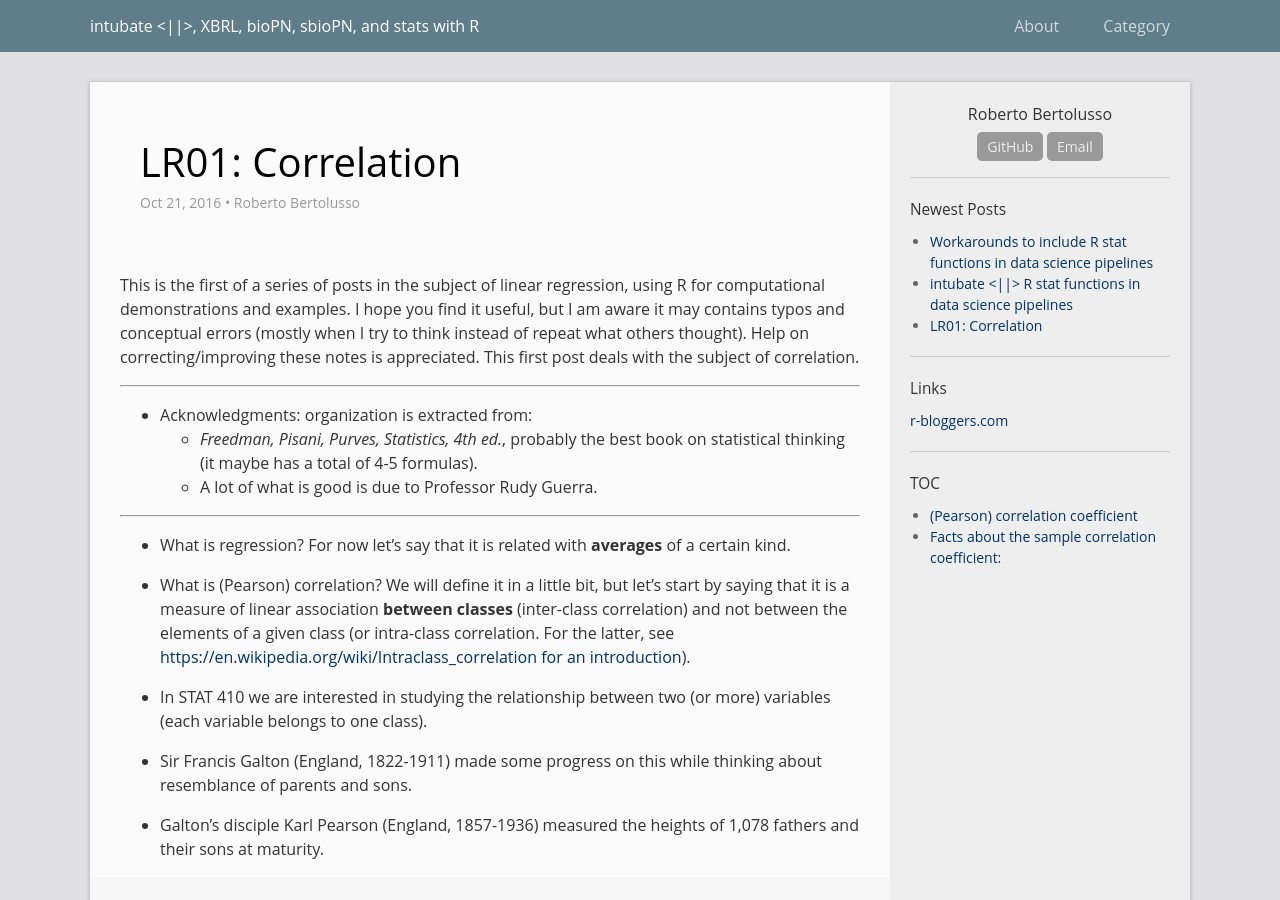
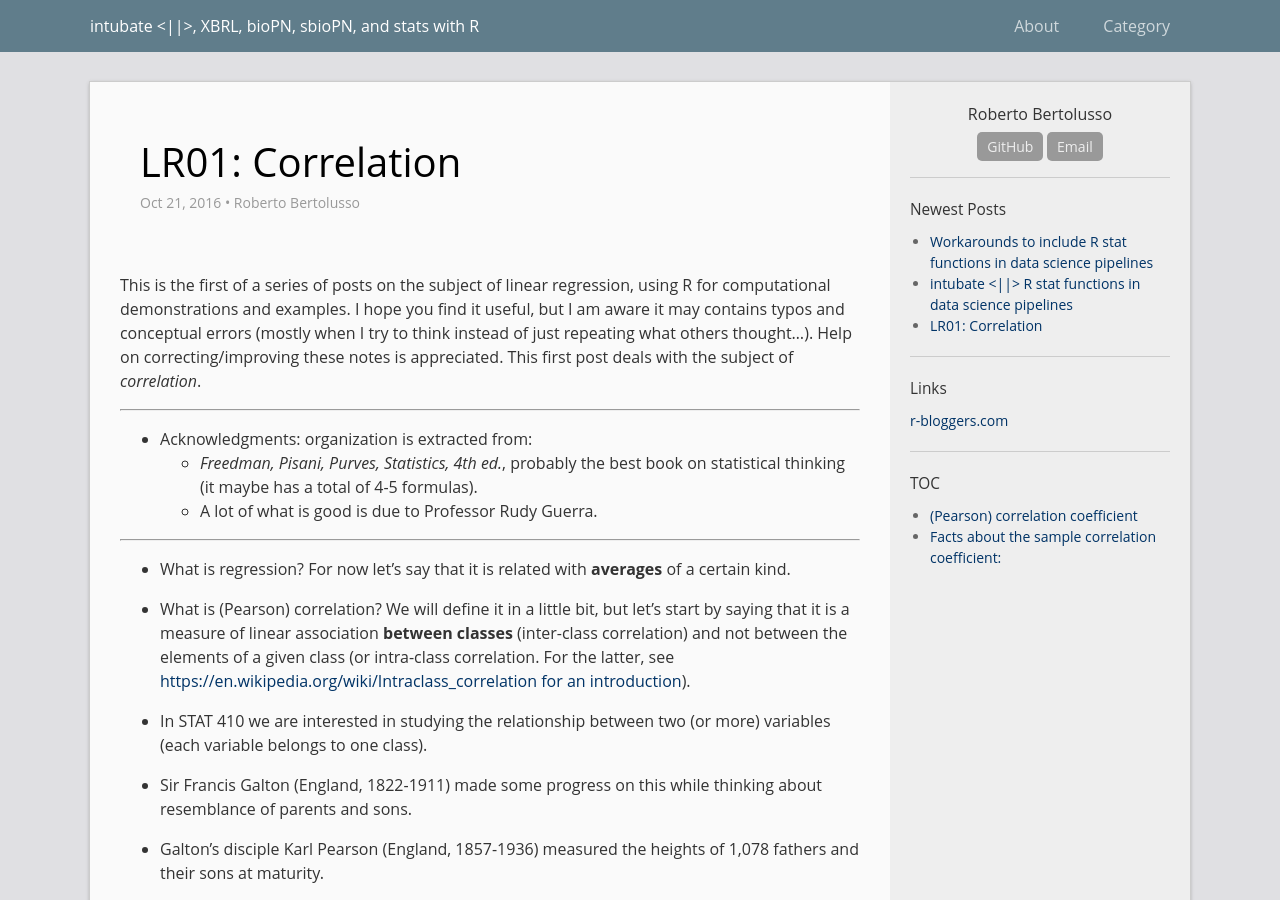
Before and after one commit to rbertolusso/rbertolusso.github.io, a Jekyll site: the page built from _posts/2016-10-21-correlation.md, in a window 1280 px wide and 900 px high. Built offline with Jekyll 4.4.1, drawn with Linux system fonts in a browser that asks for light colours; formulas are drawn with MathJax 3; comment, search, counter and statistics services are not loaded.

Commit message:
Corrections

```diff
--- a/_posts/2016-10-21-correlation.md
+++ b/_posts/2016-10-21-correlation.md
@@ -7,7 +7,7 @@ tags: [intubate, magrittr, data science]
 date: "2016-10-21"
 ---
 
-This is the first of a series of posts in the subject of linear regression, using R for computational demonstrations and examples. I hope you find it useful, but I am aware it may contains typos and conceptual errors (mostly when I try to think instead of repeat what others thought). Help on correcting/improving these notes is appreciated. This first post deals with the subject of correlation.
+This is the first of a series of posts on the subject of linear regression, using R for computational demonstrations and examples. I hope you find it useful, but I am aware it may contains typos and conceptual errors (mostly when I try to think instead of just repeating what others thought...). Help on correcting/improving these notes is appreciated. This first post deals with the subject of *correlation*.
 
 <hr />
 
--- a/_source/2016-10-21-correlation.Rmd
+++ b/_source/2016-10-21-correlation.Rmd
@@ -7,7 +7,7 @@ tags: [intubate, magrittr, data science]
 date: "2016-10-21"
 ---
 
-This is the first of a series of posts in the subject of linear regression, using R for computational demonstrations and examples. I hope you find it useful, but I am aware it may contains typos and conceptual errors (mostly when I try to think instead of repeat what others thought). Help on correcting/improving these notes is appreciated. This first post deals with the subject of correlation.
+This is the first of a series of posts on the subject of linear regression, using R for computational demonstrations and examples. I hope you find it useful, but I am aware it may contains typos and conceptual errors (mostly when I try to think instead of just repeating what others thought...). Help on correcting/improving these notes is appreciated. This first post deals with the subject of *correlation*.
 
 <hr />
 
```
